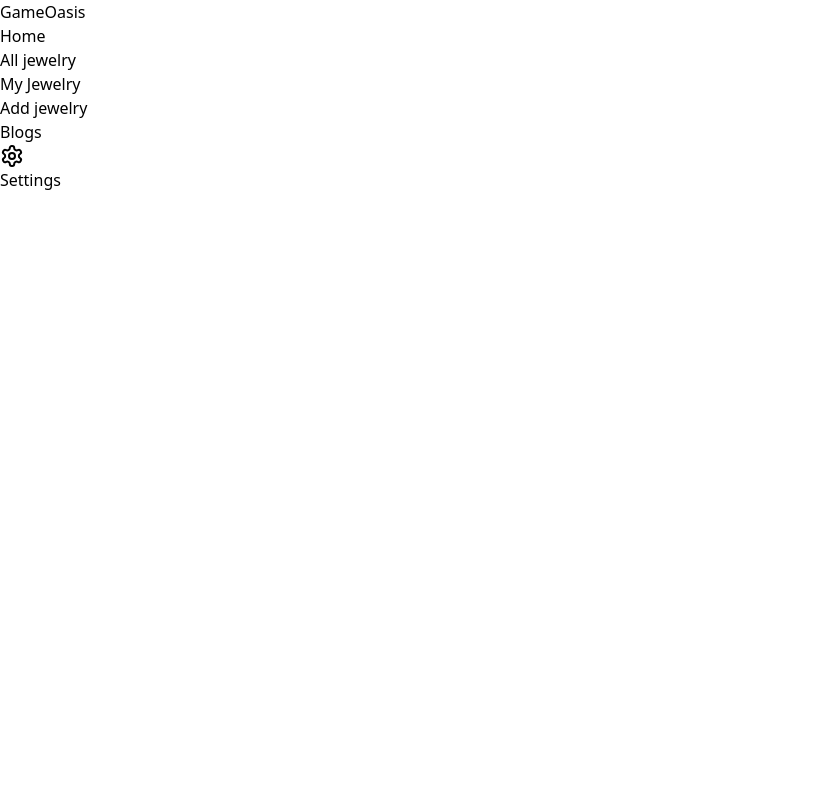
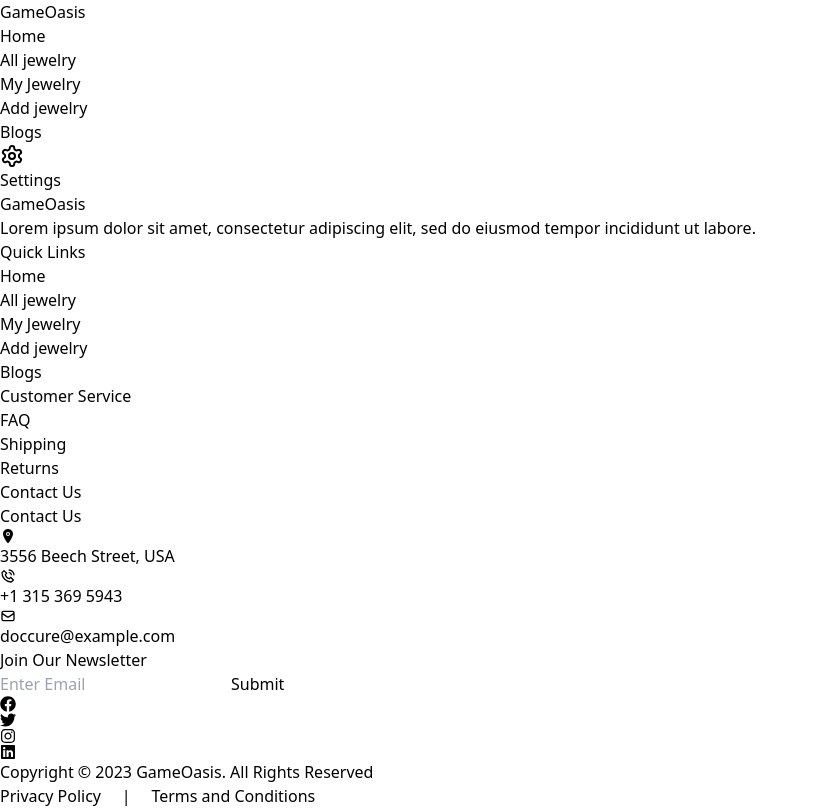
Before and after one commit to Rubayet-hasan-yasin/GemOasis, a React (Vite) app: page / in a window 1280 px wide. Shown: the whole page, without its empty margins (0-818 px from the left). Built offline with nearby package versions, Linux system fonts and the light colour scheme.

Commit message:
footer add

```diff
--- a/package.json
+++ b/package.json
@@ -14,6 +14,7 @@
     "match-sorter": "^6.3.1",
     "react": "^18.2.0",
     "react-dom": "^18.2.0",
+    "react-icons": "^4.11.0",
     "react-router-dom": "^6.16.0",
     "sort-by": "^1.2.0"
   },
--- a/src/Layout/MainLayout.jsx
+++ b/src/Layout/MainLayout.jsx
@@ -1,10 +1,18 @@
 import React from 'react';
 import Navbar from '../components/shared/Navbar/Navbar';
+import { Outlet } from 'react-router-dom';
+import Footer from '../components/shared/Footer/Footer';
 
 const MainLayout = () => {
     return (
         <div>
             <Navbar/>
+
+            <div className="h-[calc(100vh-337px)]">
+                <Outlet/>
+            </div>
+
+            <Footer/>
         </div>
     );
 };
--- /dev/null
+++ b/src/components/shared/Footer/Footer.jsx
@@ -0,0 +1,112 @@
+import { FaFacebook, FaInstagram, FaLinkedin, FaTwitter } from "react-icons/fa";
+import { IoLocation } from "react-icons/io5";
+import { BiPhoneCall } from "react-icons/bi";
+import { HiOutlineMail } from "react-icons/hi";
+import { Link } from "react-router-dom";
+
+const Footer = () => {
+    return (
+        <footer className=" py-10">
+            <div className="container mx-auto">
+                {/* upper side */}
+                <div>
+                    {/* grid parent */}
+                    <div className="grid grid-cols-1 lg:grid-cols-5 justify-evenly pb-4">
+                        {/* first col */}
+                        <div>
+                            {/* <img src={logo} alt="logo" /> */}
+                            <div className="text-gray-500 font-bold text-4xl">GameOasis</div>
+                            <p className="pt-2 text-[#999FA8]">
+                                Lorem ipsum dolor sit amet, consectetur adipiscing elit, sed do
+                                eiusmod tempor incididunt ut labore.
+                            </p>
+                        </div>
+                        {/* second col */}
+                        <div>
+                            <p className="text-xl font-semibold">Quick Links</p>
+                            <ul className=" text-[#999FA8]">
+                                <Link>
+                                    <li>Home</li>
+                                </Link>
+                                <Link>
+                                    <li>All jewelry</li>
+                                </Link>
+                                <Link>
+                                    <li>My Jewelry</li>
+                                </Link>
+                                <Link>
+                                    <li>Add jewelry</li>
+                                </Link>
+                                <Link>
+                                    <li>Blogs</li>
+                                </Link>
+                            </ul>
+
+                        </div>
+                        {/* third col */}
+                        <div>
+                            <p className="text-xl font-semibold">Customer Service</p>
+                            <ul className="text-[#999FA8]">
+                                <li>FAQ</li>
+                                <li>Shipping</li>
+                                <li>Returns</li>
+                                <li>Contact Us</li>
+                            </ul>
+                        </div>
+                        {/* fourth col */}
+                        <div>
+                            <p className="text-xl font-semibold">Contact Us</p>
+                            {/* location */}
+                            <div className="flex items-center gap-3 text-[#999FA8]">
+                                <IoLocation />
+                                <span>3556 Beech Street, USA</span>
+                            </div>
+                            {/* Phone */}
+                            <div className="flex items-center gap-3 text-[#999FA8]">
+                                <BiPhoneCall />
+                                <a href="tel:+1 315 369 5943">+1 315 369 5943</a>
+                            </div>
+                            {/* Email */}
+                            <div className="flex items-center gap-3 text-[#999FA8]">
+                                <HiOutlineMail />
+                                <a href="mailto:doccure@example.com">doccure@example.com</a>
+                            </div>
+                        </div>
+                        {/* fifth col */}
+                        <div className="space-y-2">
+                            <p className="text-xl font-semibold">Join Our Newsletter</p>
+                            <form className="flex items-center">
+                                <input
+                                    type="email"
+                                    name="name"
+                                    className="border px-1 py-1 rounded-l focus:outline-none"
+                                    placeholder="Enter Email"
+                                />
+                                <button
+                                    type="submit"
+                                    className="bg-blue-500 py-[5px] px-[6px] font-semibold text-white rounded-r"
+                                >
+                                    Submit
+                                </button>
+                            </form>
+                            {/* Socials logos */}
+                            <div className="flex items-center gap-2">
+                                <FaFacebook className="text-xl text-[#999FA8]" />
+                                <FaTwitter className="text-xl text-[#999FA8]" />
+                                <FaInstagram className="text-xl text-[#999FA8]" />
+                                <FaLinkedin className="text-xl text-[#999FA8]" />
+                            </div>
+                        </div>
+                    </div>
+                </div>
+                {/* down side */}
+                <div className="text-center md:flex justify-between items-center border-t border-gray-300">
+                    <p className="pt-2 text-[#999FA8]">Copyright © 2023 <span className="text-gray-700">GameOasis.</span> All Rights Reserved</p>
+                    <p className="text-[#999FA8]">Privacy Policy &nbsp; &nbsp; | &nbsp; &nbsp; Terms and Conditions</p>
+                </div>
+            </div>
+        </footer>
+    );
+};
+
+export default Footer;
```
Also changed, not shown: 1 other file (tests, documents, lock files or other folders).
